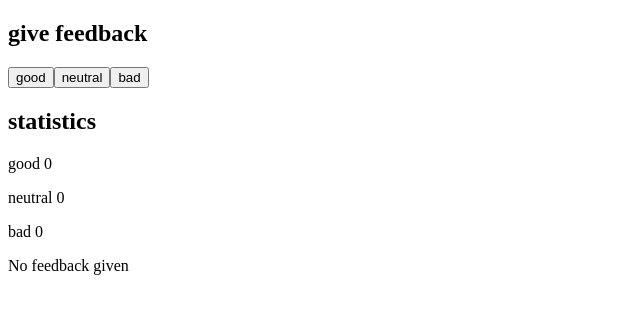
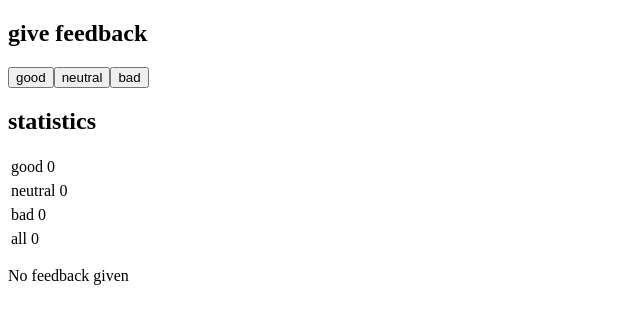
Before and after one commit to dilippoudel/Mooc, a React (Create React App) app: page / in a window 1280 px wide. Shown: the top 324 px of the page, without its empty margins (0-640 px from the left). Built offline with nearby package versions, Linux system fonts and the light colour scheme.

Commit message:
Add table format

```diff
--- a/src/App.js
+++ b/src/App.js
@@ -3,9 +3,14 @@ const Heading = ({ text }) => <h2>{text}</h2>
 const Button = ({ text, onClick }) => <button onClick={onClick}>{text}</button>
 const StatisticLine = ({ text, value }) => {
   return (
-    <p>
-      {text} {value}
-    </p>
+    <table>
+      <tbody>
+        <tr>
+          <td>{text}</td>
+          <td>{value}</td>
+        </tr>
+      </tbody>
+    </table>
   )
 }
 // Statics components
@@ -20,11 +25,18 @@ const Statistics = (props) => {
       <StatisticLine text="good" value={good} />
       <StatisticLine text="neutral" value={neutral} />
       <StatisticLine text="bad" value={bad} />
+      <StatisticLine text="all" value={totalFeedback} />
 
       {doWeHaveFeedback ? (
         <div>
-          <p>average {goodFeedback / totalFeedback}</p>
-          <p>positive {(good / totalFeedback) * 100} %</p>
+          <StatisticLine
+            text="average"
+            value={(goodFeedback / totalFeedback).toFixed(1)}
+          />
+          <StatisticLine
+            text="positive"
+            value={`${((good / totalFeedback) * 100).toFixed(1)}%`}
+          />
         </div>
       ) : (
         <p>No feedback given</p>
```
